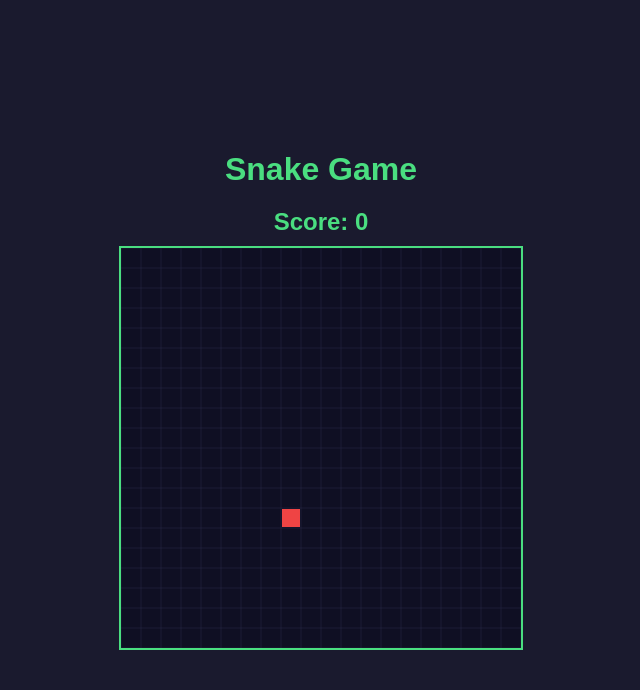
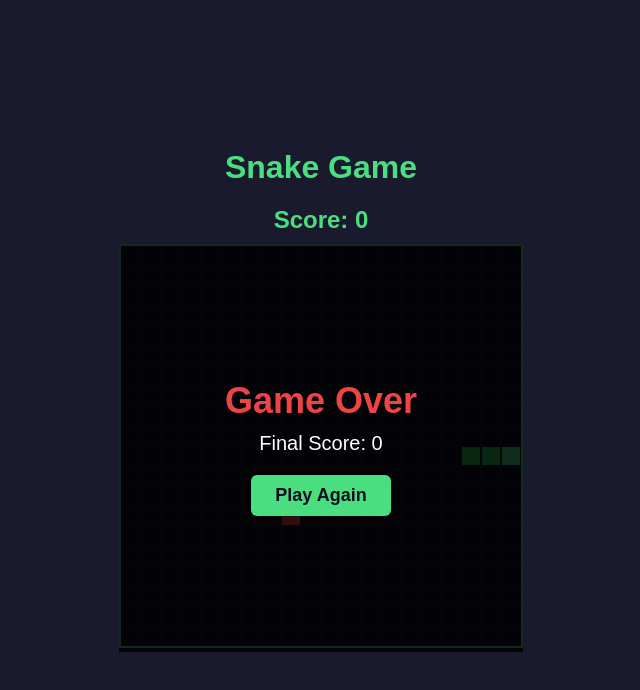
Before and after one commit to cnexgit/snake-game, a Vue app: page / in a window 1280 px wide. Shown: the top 690 px of the page, without its empty margins (319-959 px from the left). Built offline with nearby package versions, Linux system fonts and the light colour scheme.

Commit message:
Add wall and self collision detection with game over overlay and play again

```diff
--- a/src/components/GameBoard.vue
+++ b/src/components/GameBoard.vue
@@ -8,12 +8,15 @@ const TICK_INTERVAL = 150
 
 const canvas = ref(null)
 const score = ref(0)
+const gameOver = ref(false)
 
-const snake = ref([
+const INITIAL_SNAKE = [
   { x: 11, y: 10 },
   { x: 10, y: 10 },
   { x: 9, y: 10 },
-])
+]
+
+const snake = ref([...INITIAL_SNAKE.map(s => ({ ...s }))])
 
 const direction = ref({ x: 1, y: 0 })
 const nextDirection = ref({ x: 1, y: 0 })
@@ -69,6 +72,24 @@ function draw() {
   })
 }
 
+function checkCollision(head) {
+  if (head.x < 0 || head.x >= GRID_SIZE || head.y < 0 || head.y >= GRID_SIZE) {
+    return true
+  }
+  if (snake.value.some((seg, i) => i > 0 && seg.x === head.x && seg.y === head.y)) {
+    return true
+  }
+  return false
+}
+
+function stopGame() {
+  if (gameLoop) {
+    clearInterval(gameLoop)
+    gameLoop = null
+  }
+  gameOver.value = true
+}
+
 function tick() {
   direction.value = { ...nextDirection.value }
 
@@ -76,6 +97,11 @@ function tick() {
   const newHead = {
     x: head.x + direction.value.x,
     y: head.y + direction.value.y,
+  }
+
+  if (checkCollision(newHead)) {
+    stopGame()
+    return
   }
 
   snake.value.unshift(newHead)
@@ -111,6 +137,17 @@ function startGame() {
   gameLoop = setInterval(tick, TICK_INTERVAL)
 }
 
+function resetGame() {
+  snake.value = INITIAL_SNAKE.map(s => ({ ...s }))
+  direction.value = { x: 1, y: 0 }
+  nextDirection.value = { x: 1, y: 0 }
+  score.value = 0
+  gameOver.value = false
+  food.value = null
+  draw()
+  startGame()
+}
+
 onMounted(() => {
   draw()
   window.addEventListener('keydown', handleKeydown)
@@ -126,11 +163,20 @@ onUnmounted(() => {
 <template>
   <div class="game-board">
     <div class="score">Score: {{ score }}</div>
-    <canvas
-      ref="canvas"
-      :width="CANVAS_SIZE"
-      :height="CANVAS_SIZE"
-    />
+    <div class="canvas-wrapper">
+      <canvas
+        ref="canvas"
+        :width="CANVAS_SIZE"
+        :height="CANVAS_SIZE"
+      />
+      <div v-if="gameOver" class="game-over-overlay">
+        <div class="game-over-content">
+          <h2>Game Over</h2>
+          <p>Final Score: {{ score }}</p>
+          <button @click="resetGame">Play Again</button>
+        </div>
+      </div>
+    </div>
   </div>
 </template>
 
@@ -149,8 +195,52 @@ onUnmounted(() => {
   font-weight: bold;
 }
 
+.canvas-wrapper {
+  position: relative;
+}
+
 canvas {
   border: 2px solid #4ade80;
   background-color: #0f0f23;
 }
+
+.game-over-overlay {
+  position: absolute;
+  inset: 0;
+  display: flex;
+  justify-content: center;
+  align-items: center;
+  background: rgba(0, 0, 0, 0.8);
+}
+
+.game-over-content {
+  text-align: center;
+  color: #ffffff;
+}
+
+.game-over-content h2 {
+  font-size: 36px;
+  color: #ef4444;
+  margin-bottom: 10px;
+}
+
+.game-over-content p {
+  font-size: 20px;
+  margin-bottom: 20px;
+}
+
+.game-over-content button {
+  padding: 10px 24px;
+  font-size: 18px;
+  background: #4ade80;
+  color: #0f0f23;
+  border: none;
+  border-radius: 6px;
+  cursor: pointer;
+  font-weight: bold;
+}
+
+.game-over-content button:hover {
+  background: #22c55e;
+}
 </style>
```
